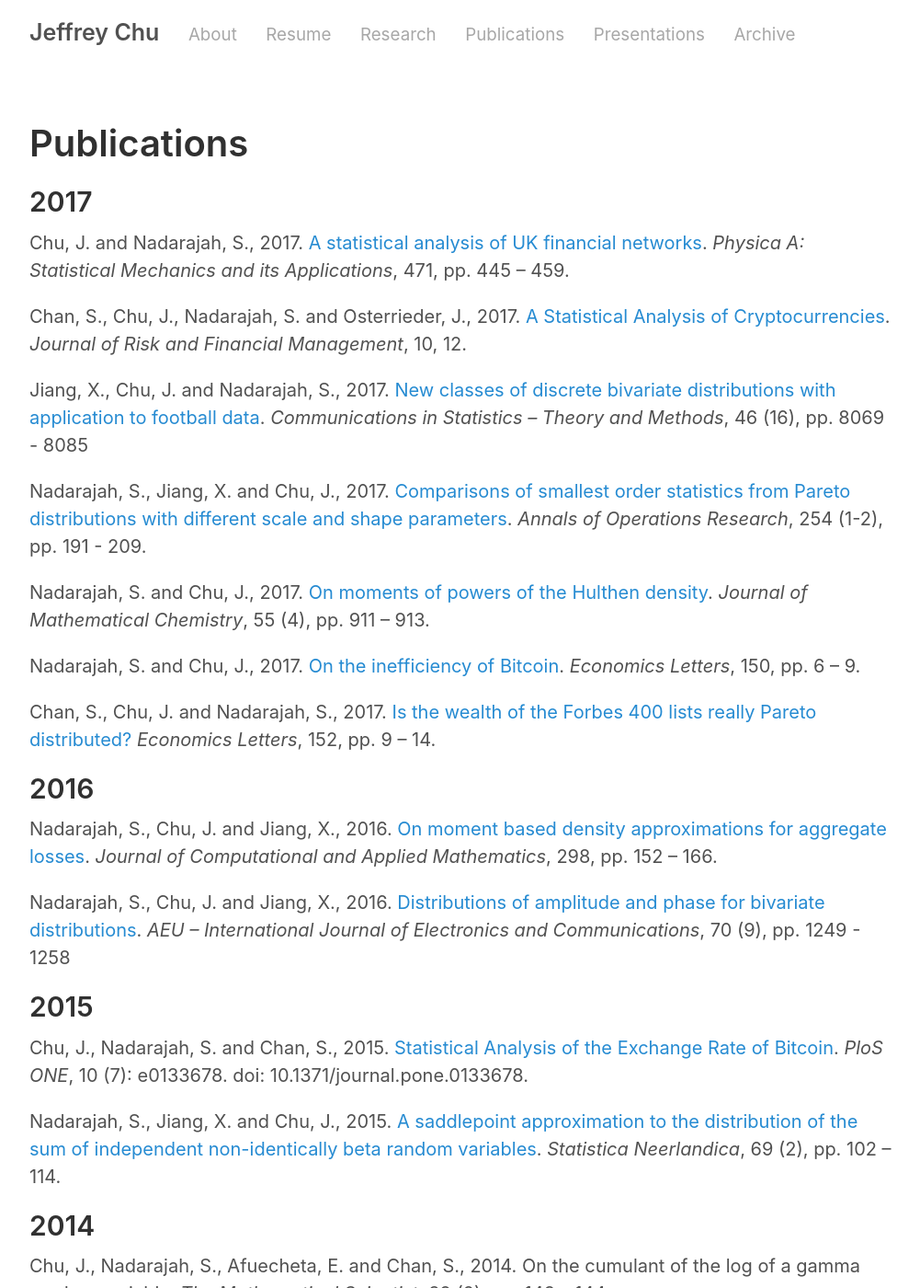
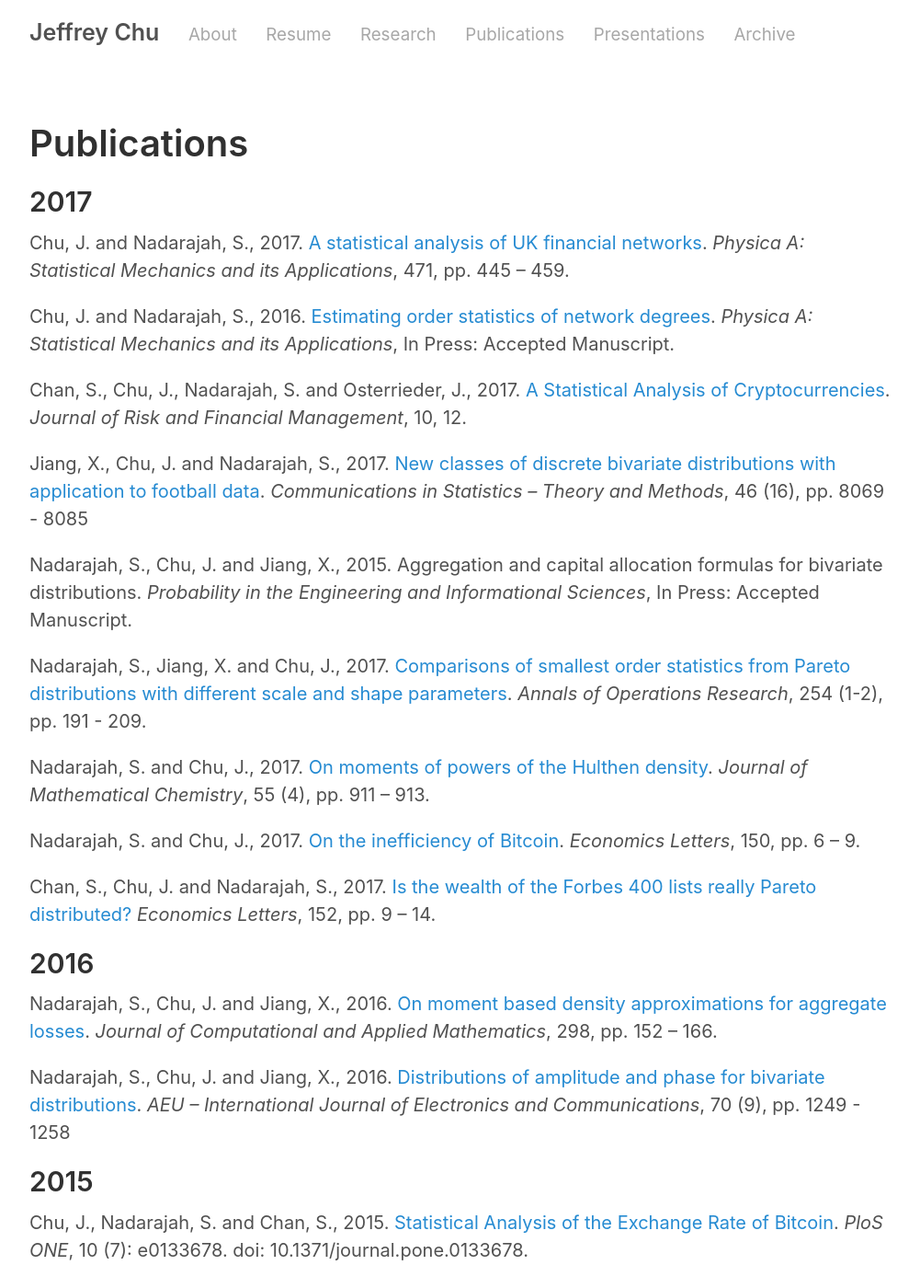
Before and after one commit to jeffrey-chu/jeffrey-chu.github.io, a Jekyll site: the page built from pub.md, in a window 1280 px wide and 1400 px high. Shown: the whole window at 92% size, without its empty margins (138-1139 px from the left). Built offline with Jekyll 4.4.1, drawn with Linux system fonts in a browser that asks for light colours; some of the changed text lies outside the part shown.

Commit message:
Update pub.md

```diff
--- a/pub.md
+++ b/pub.md
@@ -5,8 +5,10 @@ title : Publications
 
 ## 2017
 <p>Chu, J. and Nadarajah, S., 2017. <a href="https://doi.org/10.1016/j.physa.2016.12.073">A statistical analysis of UK financial networks</a>. <i>Physica A: Statistical Mechanics and its Applications</i>, 471, pp. 445 – 459.</p>
+<p>Chu, J. and Nadarajah, S., 2016. <a href="https://doi.org/10.1016/j.physa.2017.08.120">Estimating order statistics of network degrees</a>. <i>Physica A: Statistical Mechanics and its Applications</i>, In Press: Accepted Manuscript.</p>
 <p>Chan, S., Chu, J., Nadarajah, S. and Osterrieder, J., 2017. <a href="http://dx.doi.org/10.3390/jrfm10020012">A Statistical Analysis of Cryptocurrencies</a>. <i>Journal of Risk and Financial Management</i>, 10, 12.</p>
 <p>Jiang, X., Chu, J. and Nadarajah, S., 2017. <a href="http://dx.doi.org/10.1080/03610926.2016.1171358">New classes of discrete bivariate distributions with application to football data</a>. <i>Communications in Statistics – Theory and Methods</i>, 46 (16), pp. 8069 - 8085</p>
+<p>Nadarajah, S., Chu, J. and Jiang, X., 2015. Aggregation and capital allocation formulas for bivariate distributions. <i>Probability in the Engineering and Informational Sciences</i>, In Press: Accepted Manuscript.</p>
 <p>Nadarajah, S., Jiang, X. and Chu, J., 2017. <a href="https://doi.org/10.1007/s10479-017-2444-0">Comparisons of smallest order statistics from Pareto distributions with different scale and shape parameters</a>. <i>Annals of Operations Research</i>, 254 (1-2), pp. 191 - 209.</p>
 <p>Nadarajah, S. and Chu, J., 2017. <a href="https://doi.org/10.1007/s10910-016-0717-5">On moments of powers of the Hulthen density</a>. <i>Journal of Mathematical Chemistry</i>, 55 (4), pp. 911 – 913.</p>
 <p>Nadarajah, S. and Chu, J., 2017. <a href="https://doi.org/10.1016/j.econlet.2016.10.033">On the inefficiency of Bitcoin</a>. <i>Economics Letters</i>, 150, pp. 6 – 9.</p>
```
Also changed, not shown: other parts of pub.md (+0 -2 lines).
